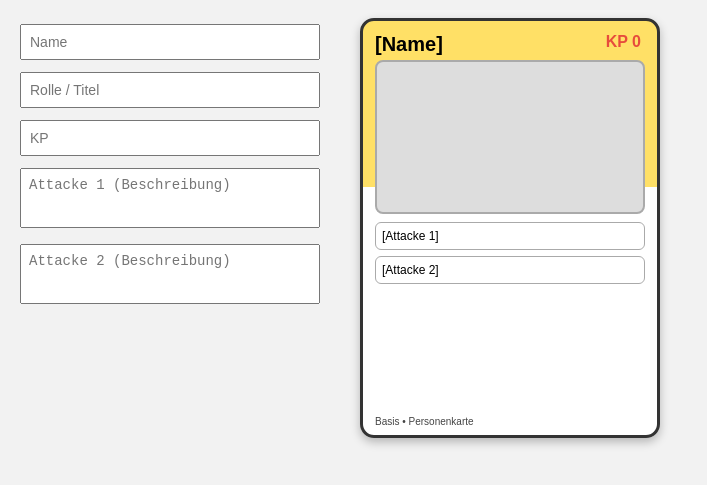
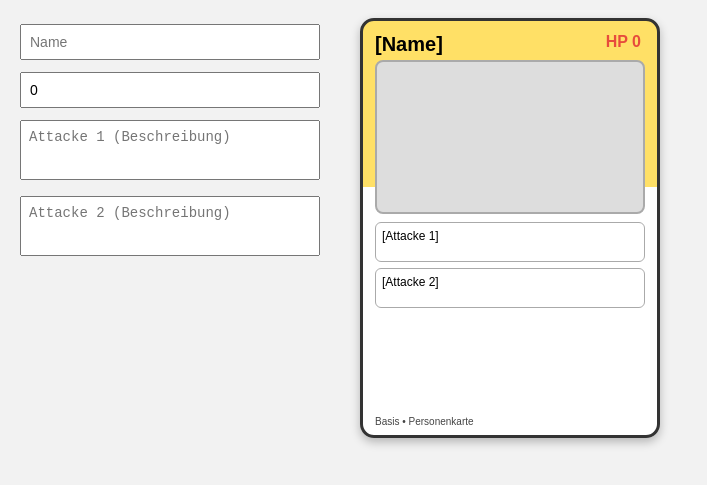
Before and after one commit to Leonlemon21/Poke_MA, a plain HTML site: page index.html in a window 1280 px wide. Shown: the part 61-546 px from the top of the page, without its empty margins (0-707 px from the left). Drawn offline with Linux system fonts and the light colour scheme.

Commit message:
Aktualisierte Version
KP zu HP
HP kann nicht mehr in den Negativen Bereich
Attakenboxen können unendlich groß werden (eine begrenzung muss noch eingebaut werden)
Rolle/Titel ist entfernt worden

```diff
--- a/index.html
+++ b/index.html
@@ -1,17 +1,36 @@
 <!DOCTYPE html>
 <html lang="de">
 <head>
-  <meta charset="UTF-8" />
-  <meta name="viewport" content="width=device-width, initial-scale=1.0" />
-  <title>Karten‑Editor – Personenkarte</title>
+  <meta charset="UTF-8"/>
+  <meta name="viewport" content="width=device-width, initial-scale=1.0"/>
+  <title>Karten-Editor – Personenkarte</title>
   <style>
-    body { font-family: Arial, Helvetica, sans-serif; background: #f2f2f2; margin: 0; padding: 20px; }
+    body {
+      font-family: Arial, Helvetica, sans-serif;
+      background: #f2f2f2;
+      margin: 0;
+      padding: 20px;
+    }
     h1 { margin-top: 0; }
-    .editor { display: flex; gap: 40px; }
-    .controls { flex: 0 0 300px; }
-    .preview { flex: 0 0 auto; }
 
-    select, input, textarea { width: 100%; padding: 8px; margin: 6px 0; font-size: 14px; box-sizing: border-box; }
+    .editor {
+      display: flex;
+      gap: 40px;
+    }
+    .controls {
+      flex: 0 0 300px;
+    }
+    .preview {
+      flex: 0 0 auto;
+    }
+
+    select, input, textarea {
+      width: 100%;
+      padding: 8px;
+      margin: 6px 0;
+      font-size: 14px;
+      box-sizing: border-box;
+    }
     textarea {
       resize: none;
       overflow: hidden;
@@ -20,7 +39,7 @@
 
     .card {
       width: 300px;
-      height: 420px; /* feste Kartengröße wiederhergestellt */
+      min-height: 420px;
       border: 3px solid #333;
       border-radius: 14px;
       padding: 12px;
@@ -28,11 +47,22 @@
       box-shadow: 0 4px 10px rgba(0,0,0,0.25);
       position: relative;
       box-sizing: border-box;
-      overflow: hidden; /* überschüssiger Inhalt wird ausgeblendet */
+      overflow: hidden;
     }
-    .card.person { background: linear-gradient(#ffe066 40%,#fff 40%); }
-    .card h2 { margin: 0; font-size: 20px; }
-    .hp { position: absolute; top: 12px; right: 16px; color: #e74c3c; font-weight: bold; }
+    .card.person {
+      background: linear-gradient(#ffe066 40%, #fff 40%);
+    }
+    .card h2 {
+      margin: 0;
+      font-size: 20px;
+    }
+    .hp {
+      position: absolute;
+      top: 12px;
+      right: 16px;
+      color: #e74c3c;
+      font-weight: bold;
+    }
     .portrait {
       height: 150px;
       background: #ddd;
@@ -52,35 +82,51 @@
       white-space: pre-wrap;
       overflow-wrap: break-word;
       word-break: break-all;
-      max-height: 60px; /* feste Höhe für Textbox */
-      overflow-y: auto; /* Scrollbar, wenn der Text länger ist */
+      height: auto;
+      overflow: hidden;
+      flex-shrink: 0;
     }
-    .footer { position: absolute; bottom: 8px; left: 12px; font-size: 10px; color: #444; }
+    .footer {
+      position: absolute;
+      bottom: 8px;
+      left: 12px;
+      font-size: 10px;
+      color: #444;
+    }
   </style>
 </head>
 <body>
-  <h1>🃏 Karten‑Editor – Personenkarte</h1>
+  <h1>🃏 Karten-Editor – Personenkarte</h1>
   <div class="editor">
+    <!-- Controls -->
     <div class="controls">
-      <input id="pName" placeholder="Name" />
-      <input id="pRole" placeholder="Rolle / Titel" />
-      <input id="pHP" type="number" placeholder="KP" />
+      <input id="pName" placeholder="Name"/>
+      <!-- Rollen-/Titel-Eingabe entfernt -->
+      <input
+        id="pHP"
+        type="text"
+        placeholder="HP"
+        maxlength="3"
+      />
       <textarea id="pAttack1" placeholder="Attacke 1 (Beschreibung)"></textarea>
       <textarea id="pAttack2" placeholder="Attacke 2 (Beschreibung)"></textarea>
     </div>
+
+    <!-- Preview -->
     <div class="preview">
       <div id="prevPerson" class="card person">
         <h2 id="outPName">[Name]</h2>
-        <span class="hp" id="outPHP">KP 0</span>
+        <span class="hp" id="outPHP">HP 0</span>
         <div class="portrait" id="outPortrait"></div>
         <div class="ability" id="outAttack1">[Attacke 1]</div>
         <div class="ability" id="outAttack2">[Attacke 2]</div>
-        <div class="footer">Basis • Personenkarte</div>
+        <div class="footer">Basis • Personenkarte</div>
       </div>
     </div>
   </div>
+
   <script>
-    // Auto-grow form textareas
+    // Auto-Grow für Formular-Textareas
     const autoGrow = el => {
       el.style.height = 'auto';
       el.style.height = el.scrollHeight + 'px';
@@ -90,19 +136,47 @@
       autoGrow(el);
     });
 
-    // Sync form inputs to preview
+    // Auto-Grow für Preview-Boxen
+    const autoGrowPreview = el => {
+      el.style.height = 'auto';
+      el.style.height = el.scrollHeight + 'px';
+    };
+
+    // Sync-Funktion: Form → Preview + Auto-Grow der Preview-Box
     const sync = (inputId, outId) => {
       const inp = document.getElementById(inputId);
       const out = document.getElementById(outId);
       out.setAttribute('data-placeholder', out.textContent);
       inp.addEventListener('input', () => {
         out.textContent = inp.value || out.getAttribute('data-placeholder');
+        autoGrowPreview(out);
       });
+      autoGrowPreview(out);
     };
-    sync('pName','outPName');
-    document.getElementById('pHP').addEventListener('input', e => document.getElementById('outPHP').textContent = 'KP ' + (e.target.value || '0'));
-    sync('pAttack1','outAttack1');
-    sync('pAttack2','outAttack2');
+
+    document.addEventListener('DOMContentLoaded', () => {
+      // Name und Attacken synchronisieren
+      sync('pName', 'outPName');
+      sync('pAttack1', 'outAttack1');
+      sync('pAttack2', 'outAttack2');
+
+      // HP-Feld: nur Ziffern, max. 3 Stellen
+      const hpInput  = document.getElementById('pHP');
+      const hpOutput = document.getElementById('outPHP');
+
+      hpInput.addEventListener('input', e => {
+        let cleaned = e.target.value.replace(/\D/g, '').slice(0, 3);
+        if (cleaned === '') cleaned = '0';
+        e.target.value = cleaned;
+        hpOutput.textContent = 'HP ' + cleaned;
+      });
+
+      // Initial-Trigger für Vorschau
+      ['pName','pAttack1','pAttack2','pHP'].forEach(id => {
+        const el = document.getElementById(id);
+        if (el) el.dispatchEvent(new Event('input', { bubbles: true }));
+      });
+    });
   </script>
 </body>
 </html>
--- a/kartenspiel-editor/style.css
+++ b/kartenspiel-editor/style.css
@@ -0,0 +1,51 @@
+/* ================================= */
+/* 1) Preview-Container clippt alles */
+/* ================================= */
+.preview {
+  height: 420px;    /* genauso hoch wie die Karte */
+  overflow: hidden; /* alles, was darüber hinauswächst, wird abgeschnitten */
+}
+
+/* ================================= */
+/* 2) Karte – feste Höhe und Clip    */
+/* ================================= */
+.card {
+  width: 300px;        /* Breite beibehalten */
+  height: 420px;       /* Ganze Karte fixieren */
+  max-height: 420px;   /* Doppelt absichern */
+  overflow: hidden;    /* Überschuss verschwindet */
+
+  position: relative;  /* für den Footer */
+  display: flex;
+  flex-direction: column;
+  box-sizing: border-box;
+}
+
+/* ================================= */
+/* 3) Fähigkeit/Attacke – Auto-Grow  */
+/* ================================= */
+.ability {
+  border: 1px solid #aaa;
+  border-radius: 6px;
+  padding: 6px;
+  margin: 6px 0;
+  font-size: 12px;
+  white-space: pre-wrap;
+  word-break: break-all;
+
+  height: auto;        /* wächst mit dem Text */
+  overflow: hidden;    /* kein Scrollen in der Box */
+  flex-shrink: 0;      /* wird nicht gestaucht */
+}
+
+/* ================================= */
+/* 4) Footer unten                  */
+/* ================================= */
+.footer {
+  position: absolute;
+  bottom: 8px;
+  left: 12px;
+  font-size: 10px;
+  color: #444;
+  margin: 0;
+}
```
Also changed, not shown: kartenspiel-editor/script.js (+85 -0 lines).
